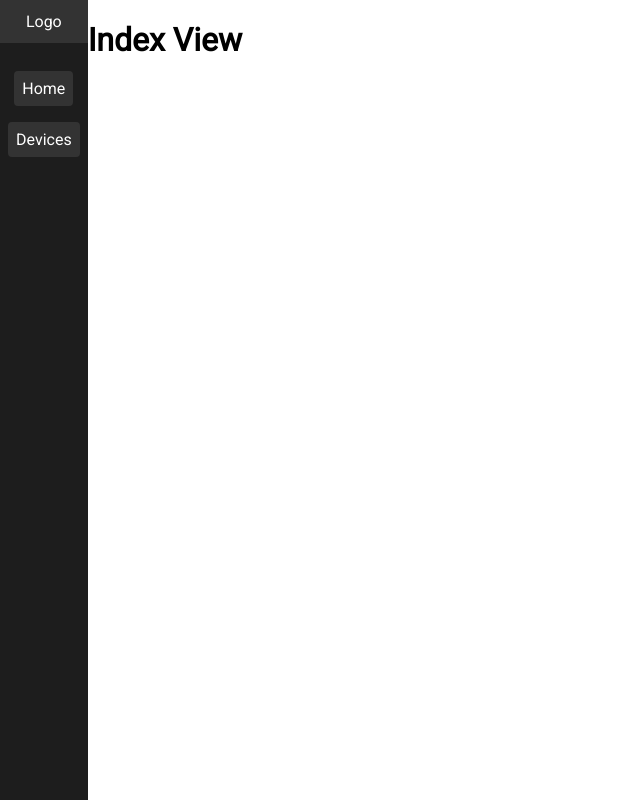
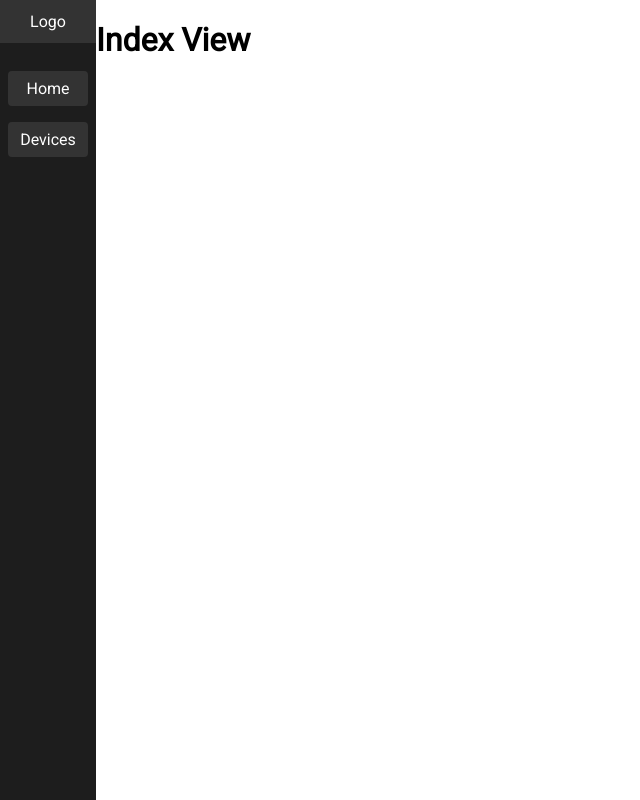
Before and after one commit to PfMartin/system-control, a Nuxt app: page / in a window 1280 px wide. Shown: the whole page, without its empty margins (0-640 px from the left). Built offline with nearby package versions, Linux system fonts and the light colour scheme.

Commit message:
Added transition

```diff
--- a/assets/css/tailwind.css
+++ b/assets/css/tailwind.css
@@ -4,6 +4,6 @@
 
 @layer components {
   .nav-item {
-    @apply p-2 m-1 my-2 bg-primary-gray hover:bg-indigo-500 rounded text-white no-underline;
+    @apply flex justify-center w-16 p-2 m-1 my-2 bg-primary-gray hover:bg-indigo-500 rounded text-white no-underline transition-colors;
   }
 }
```
